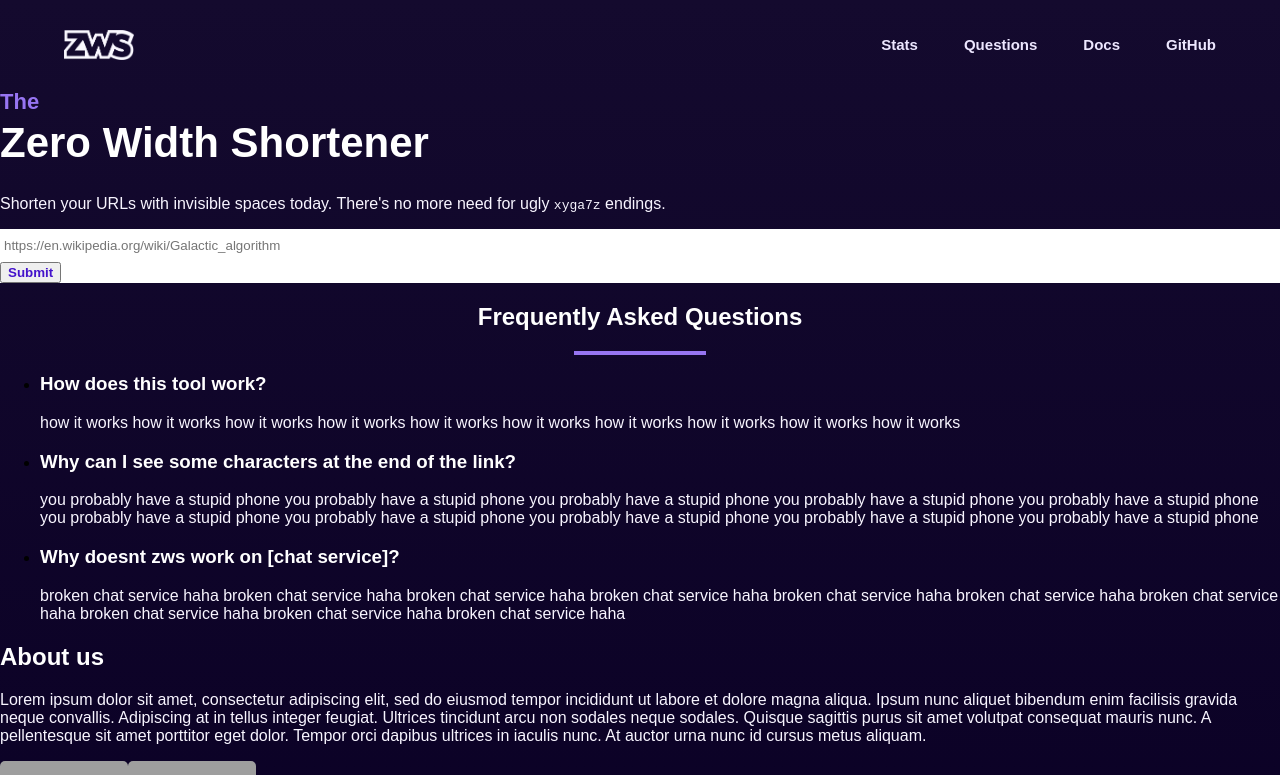
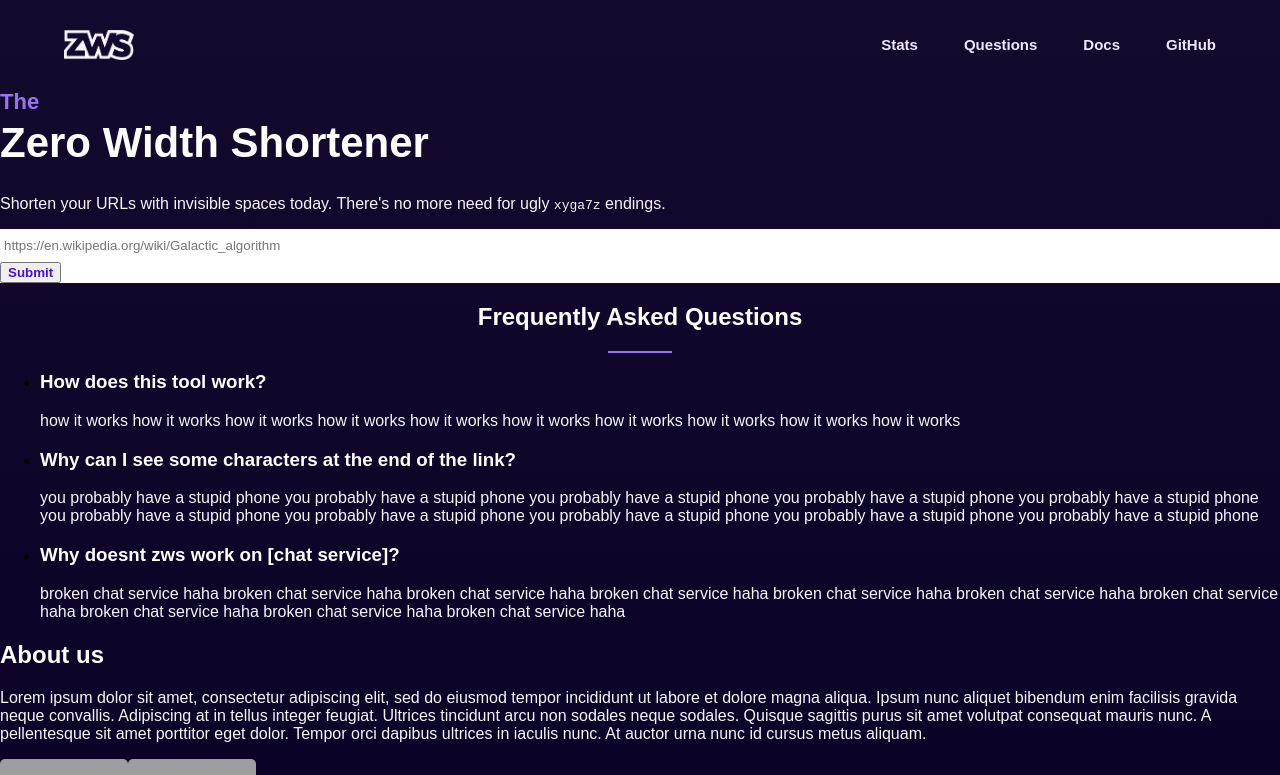
Before and after one commit to zws-im/website, a Next.js app: page / in a window 1280 px wide. Shown: the top 775 px of the page. Built offline with nearby package versions, Linux system fonts and the light colour scheme; grey boxes are pictures that could not be loaded.

Commit message:
fix(Hr): fix hole in center at high resolutions
Closes #155

Signed-off-by: Jonah Snider <jonah@jonah.pw>

```diff
--- a/src/components/Hr.module.scss
+++ b/src/components/Hr.module.scss
@@ -1,8 +1,8 @@
 @import '../styles/variables';
 
 .divider {
-	border-width: 2px;
-	border-style: solid;
-	color: $accent;
-	width: 10%;
+	border: none;
+	height: 2px;
+	background-color: $accent;
+	width: 5%;
 }
```
